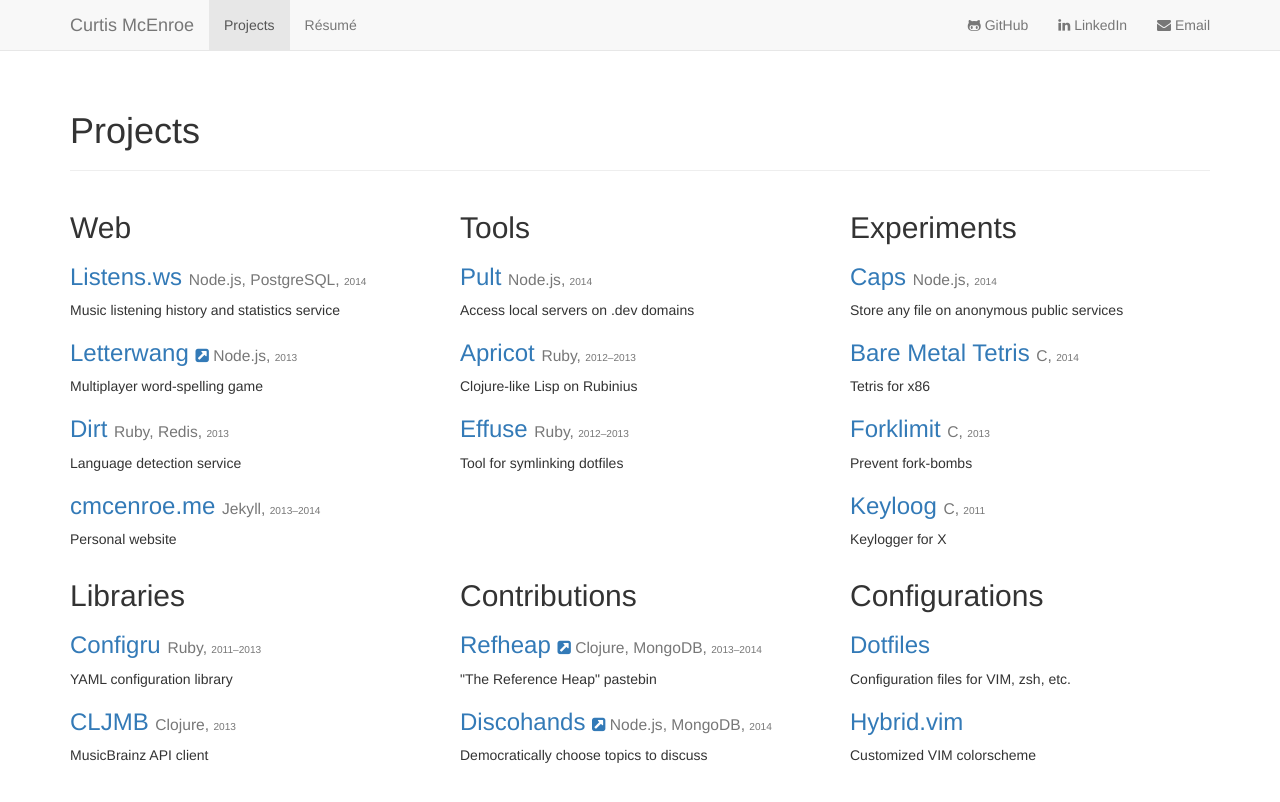
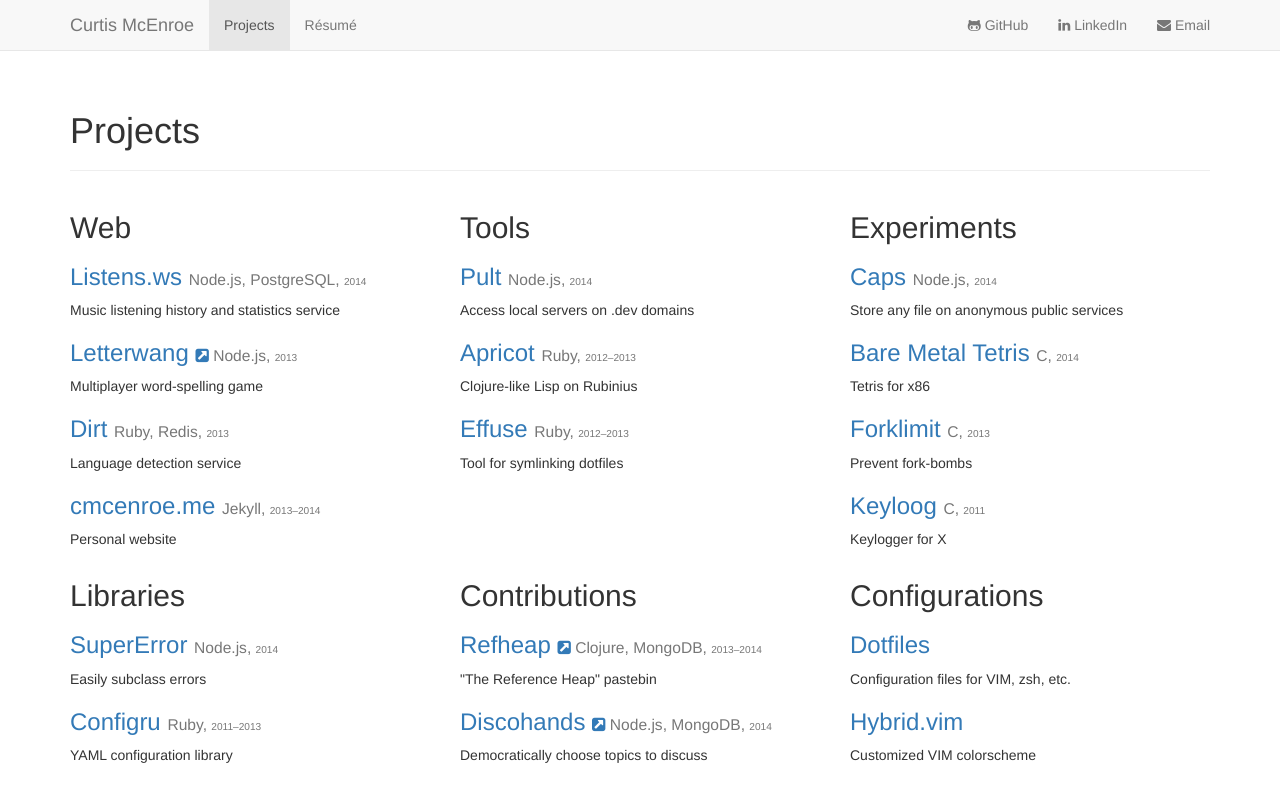
Before and after one commit to causal-agent/programble.github.io, a Jekyll site: the page built from projects.html, in a window 1280 px wide. Shown: the top 802 px of the page. Built offline with Jekyll 4.4.1, drawn with Linux system fonts in a browser that asks for light colours; nearby versions of some CDN libraries.

Commit message:
Replace CLJMB with SuperError

```diff
--- a/projects.html
+++ b/projects.html
@@ -100,16 +100,16 @@ id: projects
     <h2>Libraries</h2>
 
     <h3>
+      <a href="https://github.com/busbud/super-error">SuperError</a>
+      <small>Node.js, <small>2014</small></small>
+    </h3>
+    <p>Easily subclass errors</p>
+
+    <h3>
       <a href="https://github.com/programble/configru">Configru</a>
       <small>Ruby, <small>2011–2013</small></small>
     </h3>
     <p>YAML configuration library</p>
-
-    <h3>
-      <a href="https://github.com/programble/cljmb">CLJMB</a>
-      <small>Clojure, <small>2013</small></small>
-    </h3>
-    <p>MusicBrainz API client</p>
   </div>
 
   <div class="clearfix visible-sm"></div>
```
